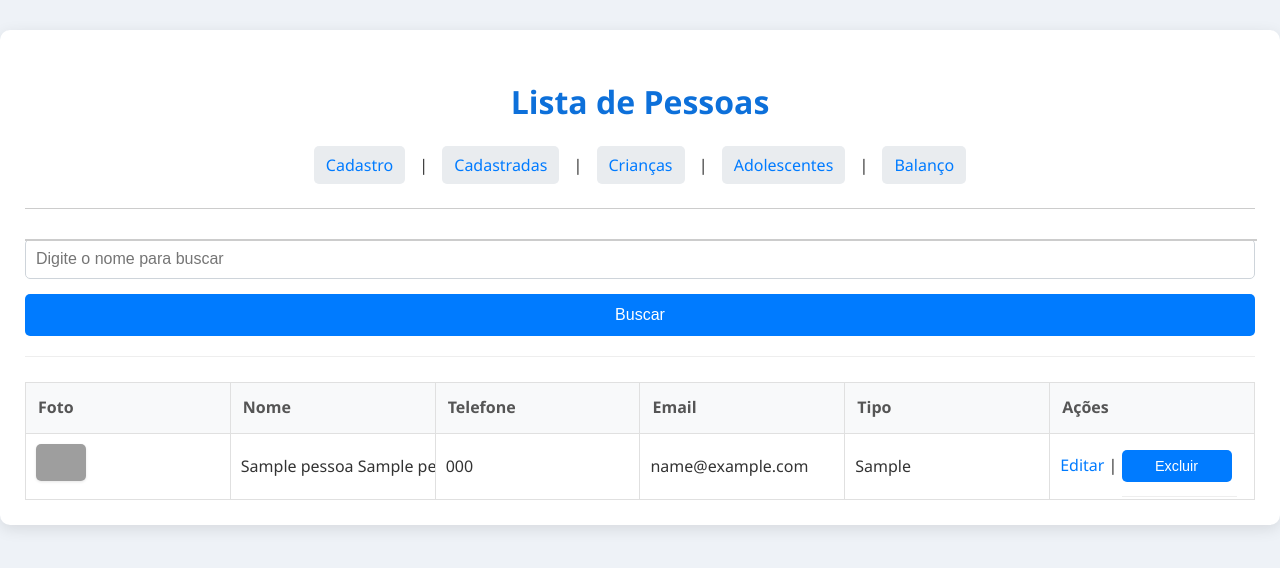
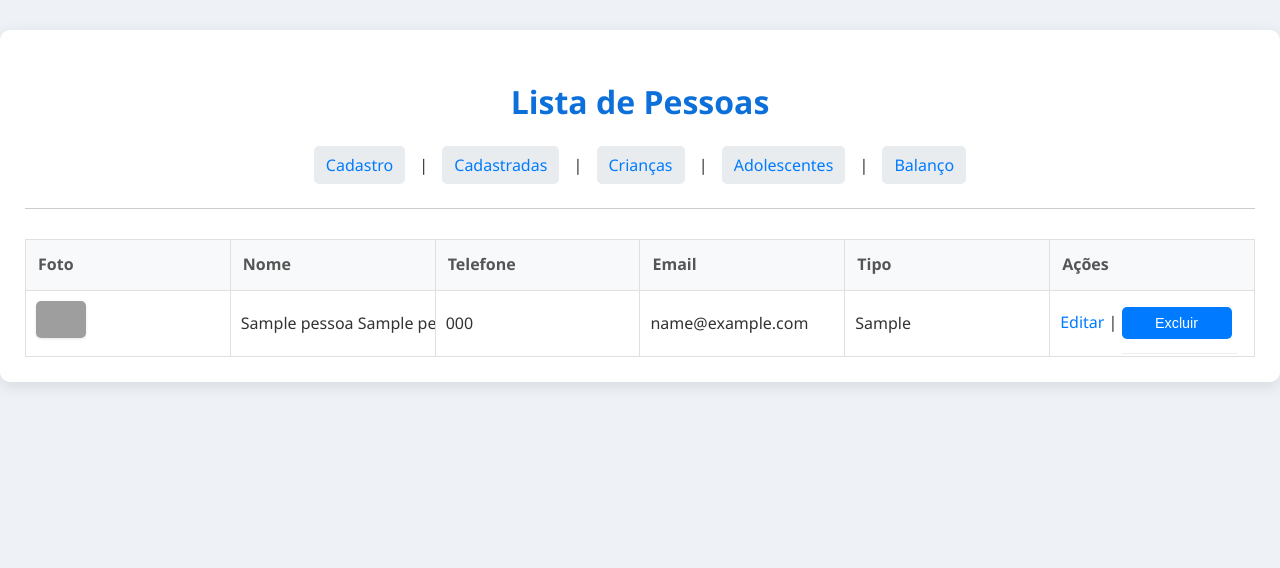
Before and after one commit to CleveOP/sqlite-tools-win-x64-3500100, a Flask app: template templates/lista_pessoas.html in a window 1280 px wide. Shown: the top 568 px of the page. Run offline with Flask 3, Linux system fonts and the light colour scheme; the template is opened without the code that fills it: most values are stand-ins (such as "Sample title", 1, 10 or a date in 2020); some libraries are stand-ins or nearby versions; grey boxes are pictures that could not be loaded.

Commit message:
tirando a busca das listas de cadastro

```diff
--- a/app.py
+++ b/app.py
@@ -120,18 +120,75 @@ def cadastro():
 
     return render_template('cadastro.html', pessoa=None)
 
+@app.route('/lista_chamada_criancas', methods=['GET'])
+def lista_chamada_criancas():
+    conn = get_db_connection()
+    data_selecionada_str = request.args.get('data')
+    if data_selecionada_str:
+        try:
+            data_para_exibir = datetime.strptime(data_selecionada_str, '%Y-%m-%d').strftime('%Y-%m-%d')
+        except ValueError:
+            flash('Data inválida.', 'error')
+            data_para_exibir = datetime.now().strftime('%Y-%m-%d')
+    else:
+        data_para_exibir = datetime.now().strftime('%Y-%m-%d')
+
+    with conn.cursor() as cursor:
+        cursor.execute("SELECT id, nome, sobrenome FROM pessoas WHERE tipo_cadastro = 'Criança' ORDER BY nome")
+        pessoas_criancas = cursor.fetchall()
+        colnames = [desc[0] for desc in cursor.description]
+        pessoas_criancas = [dict(zip(colnames, row)) for row in pessoas_criancas]
+
+        cursor.execute('SELECT id, pessoa_id, status FROM chamadas WHERE data = %s', (data_para_exibir,))
+        chamadas = cursor.fetchall()
+        chamadas_map = {c[1]: {'id': c[0], 'status': c[2]} for c in chamadas}
+
+    conn.close()
+
+    return render_template(
+        'lista_chamada_criancas.html',
+        pessoas_criancas=pessoas_criancas,
+        data_para_exibir=data_para_exibir,
+        chamadas_map=chamadas_map
+    )
+
+@app.route('/lista_chamada_adolescentes', methods=['GET'])
+def lista_chamada_adolescentes():
+    conn = get_db_connection()
+    data_selecionada_str = request.args.get('data')
+    if data_selecionada_str:
+        try:
+            data_para_exibir = datetime.strptime(data_selecionada_str, '%Y-%m-%d').strftime('%Y-%m-%d')
+        except ValueError:
+            flash('Data inválida.', 'error')
+            data_para_exibir = datetime.now().strftime('%Y-%m-%d')
+    else:
+        data_para_exibir = datetime.now().strftime('%Y-%m-%d')
+
+    with conn.cursor() as cursor:
+        cursor.execute("SELECT id, nome, sobrenome FROM pessoas WHERE tipo_cadastro = 'Adolescente' ORDER BY nome")
+        pessoas_adolescentes = cursor.fetchall()
+        colnames = [desc[0] for desc in cursor.description]
+        pessoas_adolescentes = [dict(zip(colnames, row)) for row in pessoas_adolescentes]
+
+        cursor.execute('SELECT id, pessoa_id, status FROM chamadas WHERE data = %s', (data_para_exibir,))
+        chamadas = cursor.fetchall()
+        chamadas_map = {c[1]: {'id': c[0], 'status': c[2]} for c in chamadas}
+
+    conn.close()
+
+    return render_template(
+        'lista_chamada_adolescentes.html',
+        pessoas_adolescentes=pessoas_adolescentes,
+        data_para_exibir=data_para_exibir,
+        chamadas_map=chamadas_map
+    )
+
 @app.route('/lista_pessoas')
 def lista_pessoas():
-    busca = request.args.get('busca', '').strip()
     conn = get_db_connection()
     with conn.cursor() as cursor:
-        if busca:
-            cursor.execute(
-                "SELECT * FROM pessoas WHERE nome ILIKE %s OR sobrenome ILIKE %s ORDER BY nome",
-                (f"%{busca}%", f"%{busca}%")
-            )
-        else:
-            cursor.execute('SELECT * FROM pessoas ORDER BY nome')
+        cursor.execute('SELECT * FROM pessoas ORDER BY nome')
         pessoas = cursor.fetchall()
         colnames = [desc[0] for desc in cursor.description]
         pessoas = [dict(zip(colnames, row)) for row in pessoas]
@@ -238,112 +295,6 @@ def excluir_pessoa(pessoa_id):
         conn.close()
     return redirect(url_for('lista_pessoas'))
 
-@app.route('/lista_chamada_criancas', methods=['GET'])
-def lista_chamada_criancas():
-    conn = get_db_connection()
-    data_selecionada_str = request.args.get('data')
-    busca = request.args.get('busca', '').strip()
-    if data_selecionada_str:
-        try:
-            data_para_exibir = datetime.strptime(data_selecionada_str, '%Y-%m-%d').strftime('%Y-%m-%d')
-        except ValueError:
-            flash('Data inválida.', 'error')
-            data_para_exibir = datetime.now().strftime('%Y-%m-%d')
-    else:
-        data_para_exibir = datetime.now().strftime('%Y-%m-%d')
-
-    with conn.cursor() as cursor:
-        if busca:
-            cursor.execute(
-                "SELECT id, nome, sobrenome FROM pessoas WHERE tipo_cadastro = 'Criança' AND (nome ILIKE %s OR sobrenome ILIKE %s) ORDER BY nome",
-                (f"{busca}%", f"{busca}%")
-            )
-        else:
-            cursor.execute("SELECT id, nome, sobrenome FROM pessoas WHERE tipo_cadastro = 'Criança' ORDER BY nome")
-        pessoas_criancas = cursor.fetchall()
-        colnames = [desc[0] for desc in cursor.description]
-        pessoas_criancas = [dict(zip(colnames, row)) for row in pessoas_criancas]
-
-        cursor.execute('SELECT id, pessoa_id, status FROM chamadas WHERE data = %s', (data_para_exibir,))
-        chamadas = cursor.fetchall()
-        chamadas_map = {c[1]: {'id': c[0], 'status': c[2]} for c in chamadas}
-
-    conn.close()
-
-    return render_template(
-        'lista_chamada_criancas.html',
-        pessoas_criancas=pessoas_criancas,
-        data_para_exibir=data_para_exibir,
-        chamadas_map=chamadas_map
-    )
-
-@app.route('/lista_chamada_adolescentes', methods=['GET'])
-def lista_chamada_adolescentes():
-    conn = get_db_connection()
-    data_selecionada_str = request.args.get('data')
-    busca = request.args.get('busca', '').strip()
-    if data_selecionada_str:
-        try:
-            data_para_exibir = datetime.strptime(data_selecionada_str, '%Y-%m-%d').strftime('%Y-%m-%d')
-        except ValueError:
-            flash('Data inválida.', 'error')
-            data_para_exibir = datetime.now().strftime('%Y-%m-%d')
-    else:
-        data_para_exibir = datetime.now().strftime('%Y-%m-%d')
-
-    with conn.cursor() as cursor:
-        if busca:
-            cursor.execute("SELECT id, nome, sobrenome FROM pessoas WHERE tipo_cadastro = 'Adolescente' AND (nome ILIKE %s OR sobrenome ILIKE %s) ORDER BY nome", (f"%{busca}%", f"%{busca}%"))
-        else:
-            cursor.execute("SELECT id, nome, sobrenome FROM pessoas WHERE tipo_cadastro = 'Adolescente' ORDER BY nome")
-        pessoas_adolescentes = cursor.fetchall()
-        colnames = [desc[0] for desc in cursor.description]
-        pessoas_adolescentes = [dict(zip(colnames, row)) for row in pessoas_adolescentes]
-
-        cursor.execute('SELECT id, pessoa_id, status FROM chamadas WHERE data = %s', (data_para_exibir,))
-        chamadas = cursor.fetchall()
-        chamadas_map = {c[1]: {'id': c[0], 'status': c[2]} for c in chamadas}
-
-    conn.close()
-
-    return render_template(
-        'lista_chamada_adolescentes.html',
-        pessoas_adolescentes=pessoas_adolescentes,
-        data_para_exibir=data_para_exibir,
-        chamadas_map=chamadas_map
-    )
-
-@app.route('/atualizar_ou_criar_chamada', methods=['POST'])
-def atualizar_ou_criar_chamada():
-    pessoa_id = request.form.get('pessoa_id')
-    data_chamada = request.form.get('data_chamada')
-    status = request.form.get('status')
-    chamada_id = request.form.get('chamada_id')
-
-    if not pessoa_id or not data_chamada or not status:
-        return jsonify({'success': False, 'message': 'Dados incompletos.'}), 400
-
-    conn = get_db_connection()
-    try:
-        with conn.cursor() as cursor:
-            if chamada_id:
-                cursor.execute('UPDATE chamadas SET status = %s WHERE id = %s', (status, chamada_id))
-            else:
-                cursor.execute('SELECT id FROM chamadas WHERE pessoa_id = %s AND data = %s', (pessoa_id, data_chamada))
-                chamada_existente = cursor.fetchone()
-                if chamada_existente:
-                    cursor.execute('UPDATE chamadas SET status = %s WHERE id = %s', (status, chamada_existente[0]))
-                else:
-                    cursor.execute('INSERT INTO chamadas (pessoa_id, data, status) VALUES (%s, %s, %s) RETURNING id', (pessoa_id, data_chamada, status))
-                    chamada_id = cursor.fetchone()[0]
-        conn.commit()
-        return jsonify({'success': True, 'chamada_id': chamada_id})
-    except Exception as e:
-        conn.rollback()
-        return jsonify({'success': False, 'message': str(e)}), 500
-    finally:
-        conn.close()
-
 @app.route('/balanco_chamadas')
 def balanco_chamadas():
     # Exemplo simples, personalize conforme sua necessidade
--- a/templates/lista_pessoas.html
+++ b/templates/lista_pessoas.html
@@ -26,12 +26,6 @@
                 </ul>
             {% endif %}
         {% endwith %}
-
-        <form method="get" action="{{ url_for('lista_pessoas') }}" autocomplete="off" style="position:relative;">
-            <input type="text" id="busca-nome" name="busca" placeholder="Digite o nome para buscar" value="{{ request.args.get('busca', '') }}" autocomplete="off">
-            <div id="autocomplete-list" class="autocomplete-items"></div>
-            <button type="submit">Buscar</button>
-        </form>
 
         <table>
             <thead>
@@ -69,56 +63,5 @@
             </tbody>
         </table>
     </div>
-
-    <script>
-    const buscaInput = document.getElementById('busca-nome');
-    const autocompleteList = document.getElementById('autocomplete-list');
-
-    buscaInput.addEventListener('input', function() {
-        const val = this.value;
-        if (!val) {
-            autocompleteList.innerHTML = '';
-            return;
-        }
-        fetch(`/autocomplete_pessoas?q=${encodeURIComponent(val)}`)
-            .then(resp => resp.json())
-            .then(data => {
-                autocompleteList.innerHTML = '';
-                data.forEach(nome => {
-                    const item = document.createElement('div');
-                    item.textContent = nome;
-                    item.className = 'autocomplete-item';
-                    item.onclick = () => {
-                        buscaInput.value = nome;
-                        autocompleteList.innerHTML = '';
-                    };
-                    autocompleteList.appendChild(item);
-                });
-            });
-    });
-    document.addEventListener('click', function(e) {
-        if (e.target !== buscaInput) {
-            autocompleteList.innerHTML = '';
-        }
-    });
-    </script>
-    <style>
-    .autocomplete-items {
-        position: absolute;
-        background: #fff;
-        border: 1px solid #ccc;
-        z-index: 99;
-        max-height: 200px;
-        overflow-y: auto;
-        width: 100%;
-    }
-    .autocomplete-item {
-        padding: 5px 10px;
-        cursor: pointer;
-    }
-    .autocomplete-item:hover {
-        background: #eee;
-    }
-    </style>
 </body>
 </html>
```
Also changed, not shown: templates/lista_chamada_adolescentes.html (+2 -5 lines), templates/lista_chamada_criancas.html (+2 -5 lines).
